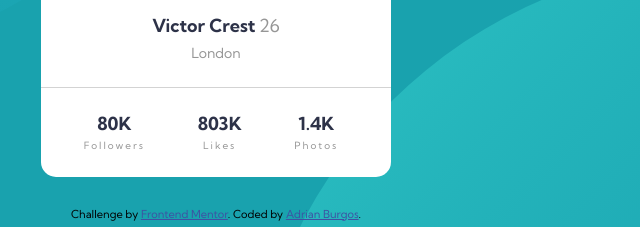
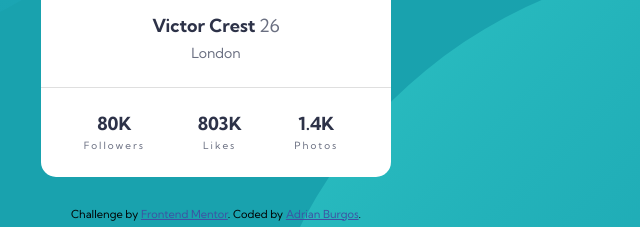
Before and after one commit to adrianburgoscolas/profile-card-component, a plain HTML site: page index.html in a window 1280 px wide. Shown: the part 411-638 px from the top of the page, 424-1064 px from the left. Drawn offline with Linux system fonts and the light colour scheme.

Commit message:
fixed some colors

```diff
--- a/index.css
+++ b/index.css
@@ -58,7 +58,7 @@ header {
 }
 .country {
     margin-top: 7px;
-    color:hsl(0, 0%, 59%);
+    color:hsl(227, 10%, 46%);
 }
 .name, .stats div {
     font-size: 18px;
@@ -67,12 +67,12 @@ header {
 }
 .age {
     font-size: 18px;
-    color:hsl(0, 0%, 59%);
+    color:hsl(227, 10%, 46%);
 }
 .stats span {
     font-size: 10px;
     letter-spacing: 2px;
-    color:hsl(0, 0%, 59%);
+    color:hsl(227, 10%, 46%);
 }
 .stats div {
     text-transform: uppercase;
@@ -88,7 +88,7 @@ header {
     color: hsl(228, 45%, 44%);
 }
 ul {
-    border-top: 1px solid lightgray;
+    border-top: 1px solid rgb(223, 223, 223);
     display: flex;
     justify-content: space-evenly;
     align-items: center;
```
